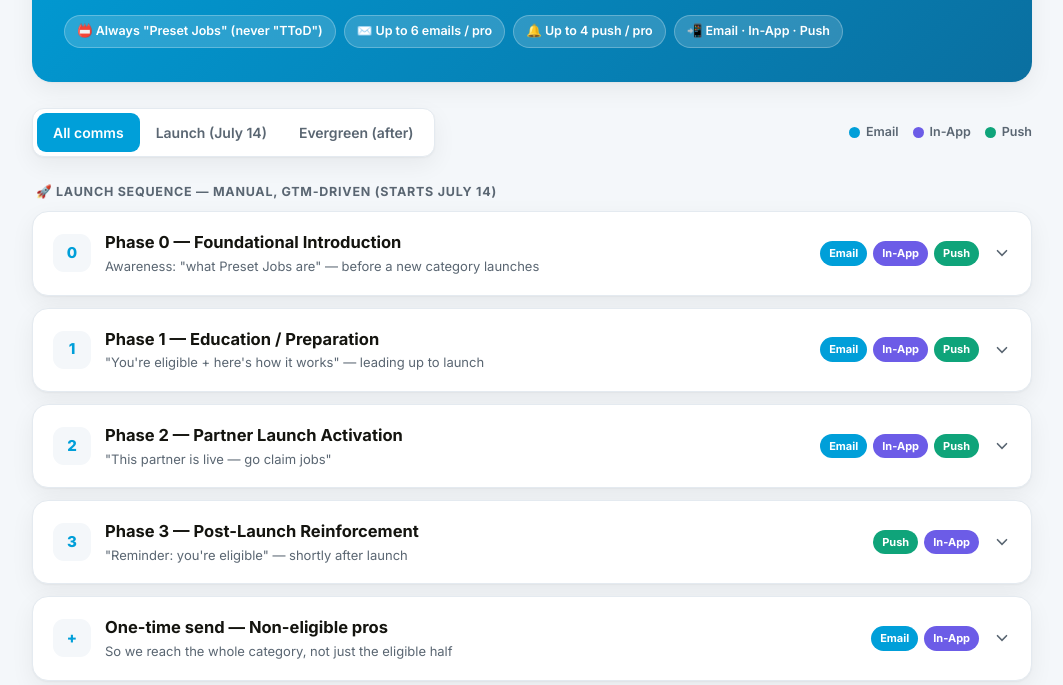
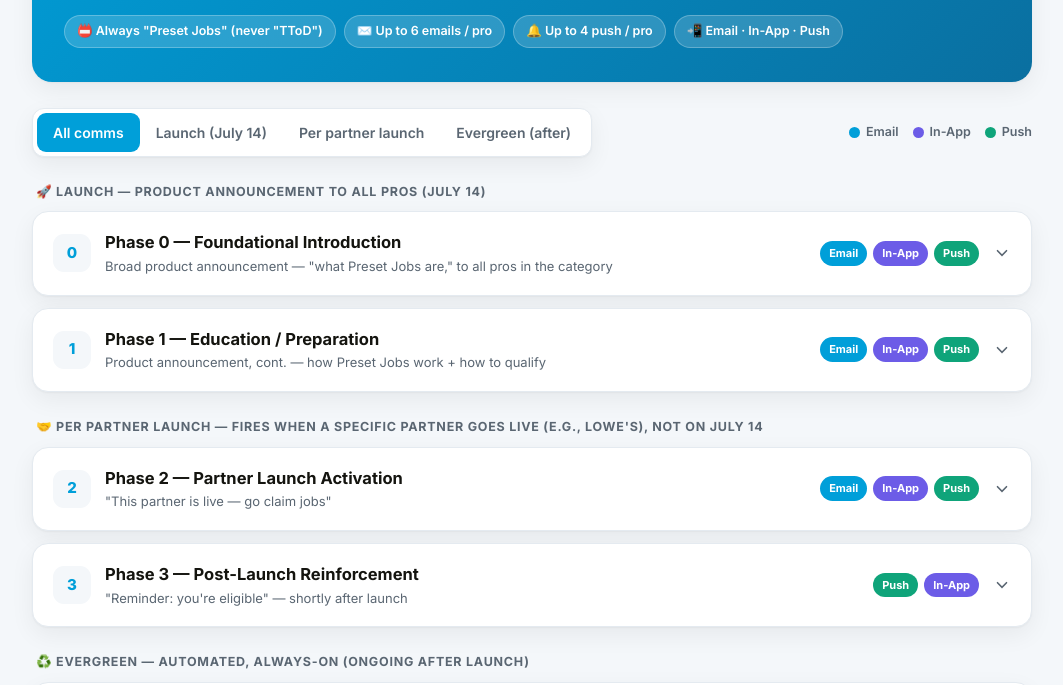
Before and after one commit to arobinson-del/preset-jobs-pro-comms, a plain HTML site: page index.html in a window 1280 px wide. Shown: the part 227-912 px from the top of the page, without its empty margins (108-1171 px from the left). Drawn offline with Linux system fonts and the light colour scheme.

Commit message:
Update Preset Jobs comms per Connor 1:1: Phase 0+1 = product announcement to all pros, split partner-launch phases, remove one-time send
Co-Authored-By: Claude Opus 4.8 (1M context) <noreply@anthropic.com>

```diff
--- a/index.html
+++ b/index.html
@@ -106,6 +106,7 @@
     <div class="tabs">
       <button class="tab active" data-filter="all">All comms</button>
       <button class="tab" data-filter="launch">Launch (July 14)</button>
+      <button class="tab" data-filter="partner">Per partner launch</button>
       <button class="tab" data-filter="evergreen">Evergreen (after)</button>
     </div>
     <div class="legend">
@@ -116,12 +117,12 @@
   </div>
 
   <!-- LAUNCH -->
-  <div class="group-label" data-group="launch">🚀 Launch sequence — manual, GTM-driven (starts July 14)</div>
+  <div class="group-label" data-group="launch">🚀 Launch — product announcement to all pros (July 14)</div>
 
   <div class="card launch" data-type="launch">
     <div class="card-head">
       <div class="num">0</div>
-      <div class="ttl"><h3>Phase 0 — Foundational Introduction</h3><p class="sub">Awareness: "what Preset Jobs are" — before a new category launches</p></div>
+      <div class="ttl"><h3>Phase 0 — Foundational Introduction</h3><p class="sub">Broad product announcement — "what Preset Jobs are," to all pros in the category</p></div>
       <div class="pills"><span class="pill email">Email</span><span class="pill inapp">In-App</span><span class="pill push">Push</span></div>
       <svg class="caret" width="18" height="18" viewBox="0 0 24 24" fill="none"><path d="M6 9l6 6 6-6" stroke="currentColor" stroke-width="2.2" stroke-linecap="round"/></svg>
     </div>
@@ -136,19 +137,22 @@
   <div class="card launch" data-type="launch">
     <div class="card-head">
       <div class="num">1</div>
-      <div class="ttl"><h3>Phase 1 — Education / Preparation</h3><p class="sub">"You're eligible + here's how it works" — leading up to launch</p></div>
+      <div class="ttl"><h3>Phase 1 — Education / Preparation</h3><p class="sub">Product announcement, cont. — how Preset Jobs work + how to qualify</p></div>
       <div class="pills"><span class="pill email">Email</span><span class="pill inapp">In-App</span><span class="pill push">Push</span></div>
       <svg class="caret" width="18" height="18" viewBox="0 0 24 24" fill="none"><path d="M6 9l6 6 6-6" stroke="currentColor" stroke-width="2.2" stroke-linecap="round"/></svg>
     </div>
     <div class="body"><div class="body-inner">
-      <div class="row"><div class="k">When</div><div class="v">Leading up to launch (if not already covered by Phase 0).</div></div>
-      <div class="row"><div class="k">Who</div><div class="v"><b>Eligible pros only</b> within the occupation.</div></div>
-      <div class="row"><div class="k">Message</div><div class="v"><ul><li>You're eligible for these jobs</li><li>What Preset Jobs are + where to find them</li><li>Link to landing page</li></ul></div></div>
-      <div class="row"><div class="k">Notes</div><div class="v">Don't re-explain qualification requirements.</div></div>
+      <div class="row"><div class="k">When</div><div class="v">Leading up to launch — a quick follow-up to Phase 0.</div></div>
+      <div class="row"><div class="k">Who</div><div class="v"><b>All pros within the occupation/category</b> — eligible or not.</div></div>
+      <div class="row"><div class="k">Message</div><div class="v"><ul><li>How Preset Jobs work + where to find them</li><li>What it takes to qualify (not "you're eligible")</li><li>Link to landing page</li></ul></div></div>
+      <div class="row"><div class="k">Notes</div><div class="v"><b>No individual eligibility language</b> — it's a product announcement to everyone.</div></div>
     </div></div>
   </div>
 
-  <div class="card launch" data-type="launch">
+  <!-- PARTNER LAUNCHES -->
+  <div class="group-label" data-group="partner">🤝 Per partner launch — fires when a specific partner goes live (e.g., Lowe's), not on July 14</div>
+
+  <div class="card" data-type="partner">
     <div class="card-head">
       <div class="num">2</div>
       <div class="ttl"><h3>Phase 2 — Partner Launch Activation</h3><p class="sub">"This partner is live — go claim jobs"</p></div>
@@ -162,7 +166,7 @@
     </div></div>
   </div>
 
-  <div class="card launch" data-type="launch">
+  <div class="card" data-type="partner">
     <div class="card-head">
       <div class="num">3</div>
       <div class="ttl"><h3>Phase 3 — Post-Launch Reinforcement</h3><p class="sub">"Reminder: you're eligible" — shortly after launch</p></div>
@@ -174,21 +178,6 @@
       <div class="row"><div class="k">Who</div><div class="v">Eligible pros only.</div></div>
       <div class="row"><div class="k">Message</div><div class="v">Reminder of the opportunity → back to landing page.</div></div>
       <div class="row"><div class="k">Notes</div><div class="v"><b>Push + In-App only</b> (email only if needed).</div></div>
-    </div></div>
-  </div>
-
-  <div class="card launch" data-type="launch">
-    <div class="card-head">
-      <div class="num">+</div>
-      <div class="ttl"><h3>One-time send — Non-eligible pros</h3><p class="sub">So we reach the whole category, not just the eligible half</p></div>
-      <div class="pills"><span class="pill email">Email</span><span class="pill inapp">In-App</span></div>
-      <svg class="caret" width="18" height="18" viewBox="0 0 24 24" fill="none"><path d="M6 9l6 6 6-6" stroke="currentColor" stroke-width="2.2" stroke-linecap="round"/></svg>
-    </div>
-    <div class="body"><div class="body-inner">
-      <div class="row"><div class="k">When</div><div class="v">Once, at launch.</div></div>
-      <div class="row"><div class="k">Who</div><div class="v"><b>Non-eligible pros</b> in the category (added per Connor's review).</div></div>
-      <div class="row"><div class="k">Message</div><div class="v">Same evergreen "new pro intro" creative — introduces the opportunity + how to qualify → general LP.</div></div>
-      <div class="row"><div class="k">Why</div><div class="v">If ~50% of a category is eligible, this covers the other half so leadership sees the full base was reached.</div></div>
     </div></div>
   </div>
 
```
